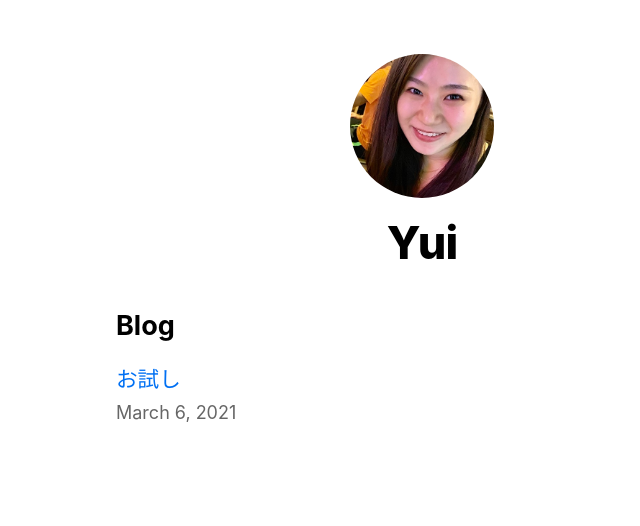
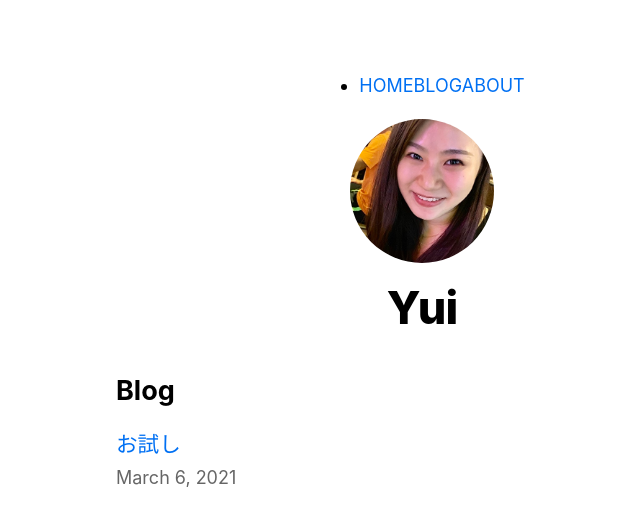
Before and after one commit to yui-nagamatsu/nextjs-blog, a Next.js app: page / in a window 1280 px wide. Shown: the top 526 px of the page, without its empty margins (218-858 px from the left). Built offline with nearby package versions, Linux system fonts and the light colour scheme.

Commit message:
Add contents

```diff
--- a/components/layout.js
+++ b/components/layout.js
@@ -28,6 +28,16 @@ export default function Layout({ children, home }) {
       <header className={styles.header}>
         {home ? (
           <>
+            <div className={styles.navi}>
+              <ul>
+                <li>
+                  <a className="">HOME</a>
+                  <a className="">BLOG</a>
+                  <a className="">ABOUT</a>
+                </li>
+              </ul>
+            </div>
+
             <Image
               priority
               src="/images/blog-profile.jpg"
```
